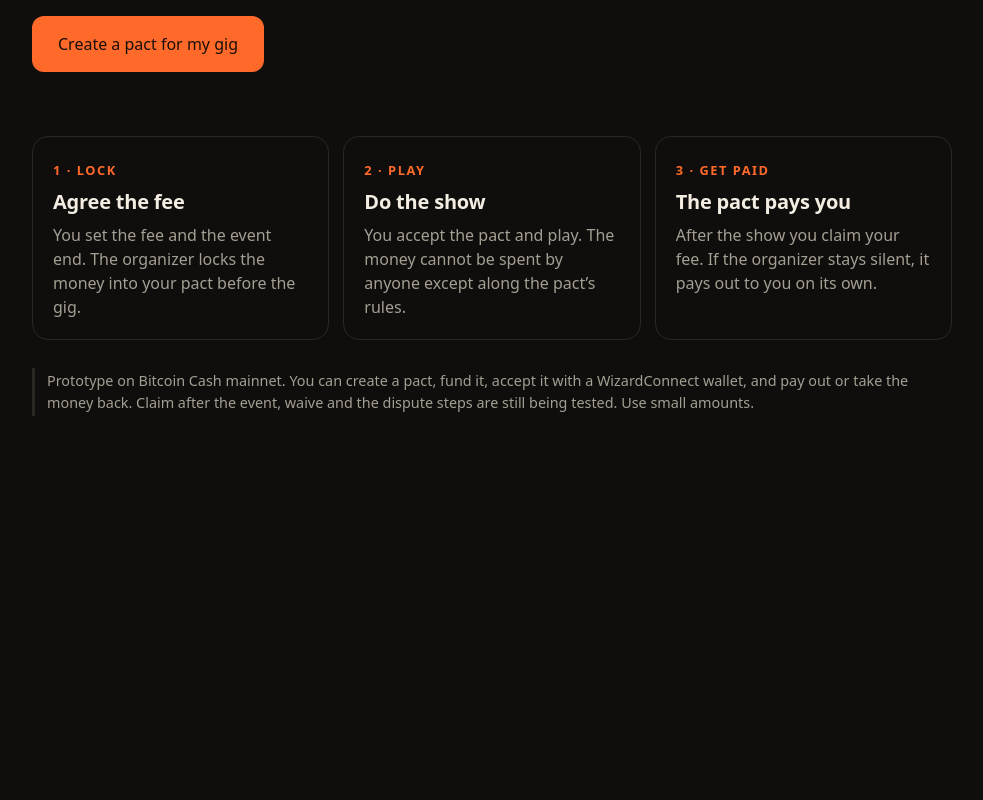
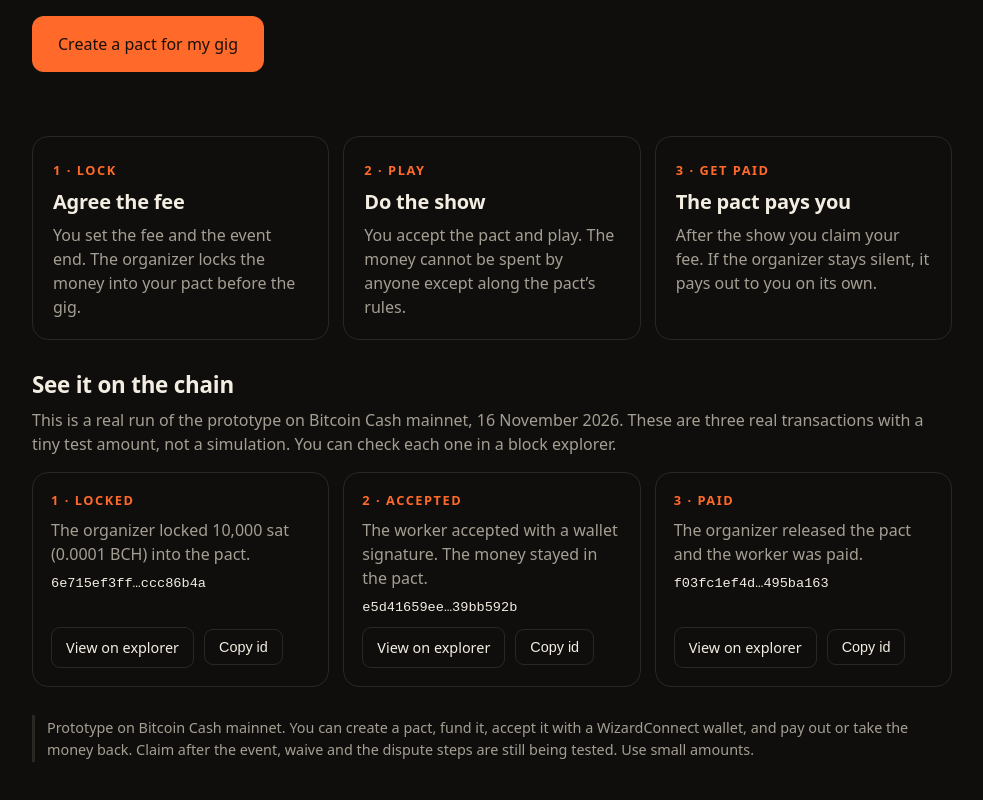
Before and after one commit to gigpact-app/gigpact, a website built with Vite: page web/index.html in a window 1280 px wide. Shown: the part 470-1270 px from the top of the page, without its empty margins (148-1131 px from the left). Before the commit the page ends 978 px from the top, so only its background shows below. Built offline with nearby package versions, Linux system fonts and the light colour scheme; what @bitauth/libauth, cashscript would draw is missing.

Commit message:
Home: real mainnet example (fund, accept, pay) with explorer links
Co-Authored-By: Claude Sonnet 5.5 <noreply@anthropic.com>
Claude-Session: https://claude.ai/code/session_01CDoRW7rtFP7UxLKeoifDJN

```diff
--- a/web/main.js
+++ b/web/main.js
@@ -49,6 +49,24 @@ async function etaText(tEnd) {
   try { const t = await tip(); const ms = Date.now() + (tEnd - t) * 600_000; return `${new Date(ms).toLocaleString([], { dateStyle: 'medium', timeStyle: 'short' })} (block ${tEnd})`; } catch { return `block ${tEnd}`; }
 }
 
+// A real run on mainnet (16 Nov 2026, test amount), for readers without a wallet. Not simulated.
+const EXAMPLE = [
+  { n: '1 · Locked', what: 'The organizer locked 10,000 sat (0.0001 BCH) into the pact.', tx: '6e715ef3ff155358cdcc1283bd5eeb194b9c6a51e4c679477fbeb205ccc86b4a' },
+  { n: '2 · Accepted', what: 'The worker accepted with a wallet signature. The money stayed in the pact.', tx: 'e5d41659ee5bba9393cf2b980a3b6dbd32f68910928a8902711b05fb39bb592b' },
+  { n: '3 · Paid', what: 'The organizer released the pact and the worker was paid.', tx: 'f03fc1ef4ddd8b007c3a109f608b96e999d0b95631575e9a66258ece495ba163' },
+];
+function realExample() {
+  const rows = EXAMPLE.map((e) => {
+    const cp = h('button', { class: 'btn small ghost', type: 'button' }, 'Copy id');
+    cp.addEventListener('click', () => copy(e.tx, cp));
+    const a = h('a', { class: 'btn small ghost', href: `https://3xpl.com/bitcoin-cash/transaction/${e.tx}`, target: '_blank', rel: 'noopener noreferrer' }, 'View on explorer');
+    return h('div', { class: 'ex' }, h('b', {}, e.n), h('p', {}, e.what), h('code', {}, `${e.tx.slice(0, 10)}…${e.tx.slice(-8)}`), h('div', { class: 'row' }, a, cp));
+  });
+  return h('div', { class: 'example' }, h('h2', {}, 'See it on the chain'),
+    h('p', { class: 'sub' }, 'This is a real run of the prototype on Bitcoin Cash mainnet, 16 November 2026. These are three real transactions with a tiny test amount, not a simulation. You can check each one in a block explorer.'),
+    h('div', { class: 'steps' }, ...rows));
+}
+
 // ---- screens ---------------------------------------------------------------------------------------------------
 function home() {
   app.replaceChildren(h('div', { class: 'wrap' }, top(),
@@ -59,6 +77,7 @@ function home() {
       h('div', { class: 'step' }, h('b', {}, '1 · LOCK'), h('h3', {}, 'Agree the fee'), h('p', {}, 'You set the fee and the event end. The organizer locks the money into your pact before the gig.')),
       h('div', { class: 'step' }, h('b', {}, '2 · PLAY'), h('h3', {}, 'Do the show'), h('p', {}, 'You accept the pact and play. The money cannot be spent by anyone except along the pact’s rules.')),
       h('div', { class: 'step' }, h('b', {}, '3 · GET PAID'), h('h3', {}, 'The pact pays you'), h('p', {}, 'After the show you claim your fee. If the organizer stays silent, it pays out to you on its own.'))),
+    realExample(),
     h('p', { class: 'note' }, 'Prototype on Bitcoin Cash mainnet. You can create a pact, fund it, accept it with a WizardConnect wallet, and pay out or take the money back. Claim after the event, waive and the dispute steps are still being tested. Use small amounts.')));
 }
 
--- a/web/style.css
+++ b/web/style.css
@@ -58,3 +58,12 @@ ol.todo { padding-left:20px; color:var(--mute); } ol.todo li { margin:6px 0; } o
 .qr svg { display: block; max-width: 100%; height: auto; }
 
 .note { overflow-wrap: anywhere; }
+
+.example { margin:8px 0 28px; }
+.example h2 { margin:0 0 6px; font-size:1.4rem; letter-spacing:-.01em; }
+.ex { border:1px solid var(--line); border-radius:16px; padding:18px; display:flex; flex-direction:column; gap:8px; }
+.ex b { color:var(--accent); font-size:.8rem; letter-spacing:.12em; text-transform:uppercase; }
+.ex p { margin:0; color:var(--mute); }
+.ex code { font-size:.85rem; overflow-wrap:anywhere; }
+.example .steps { margin:16px 0 0; }
+.ex .row { margin-top:auto; }
```
